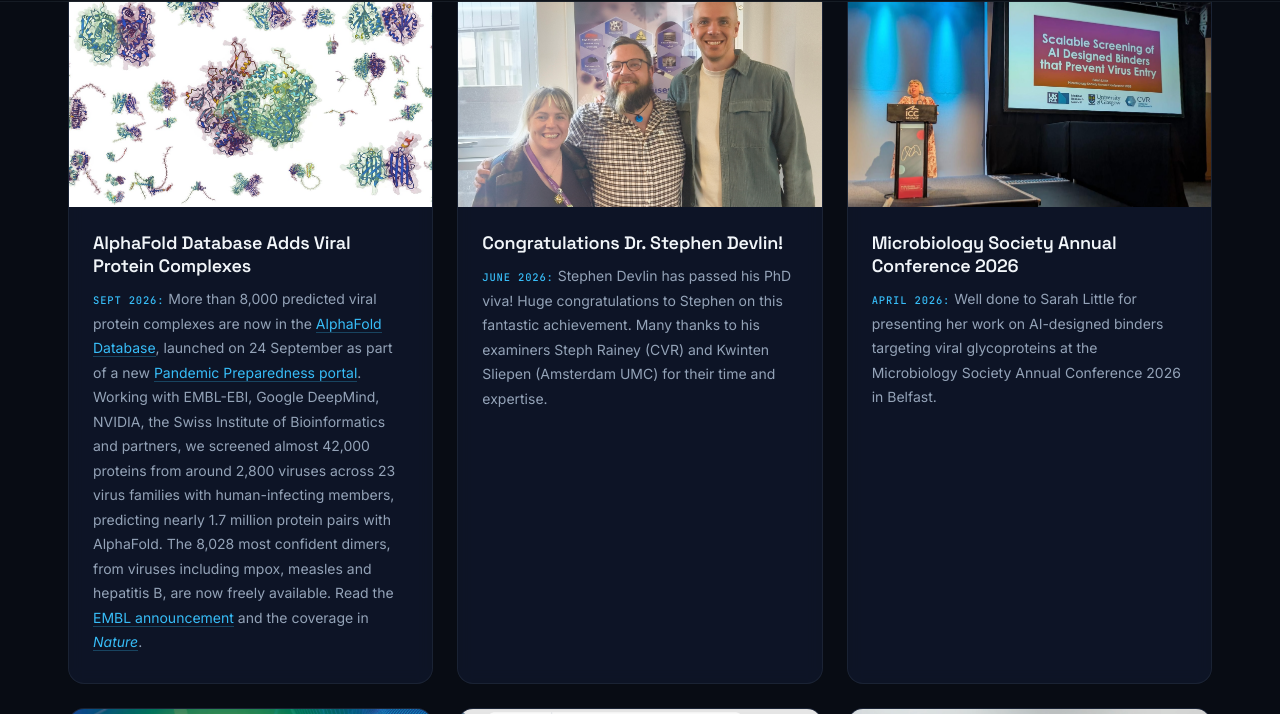
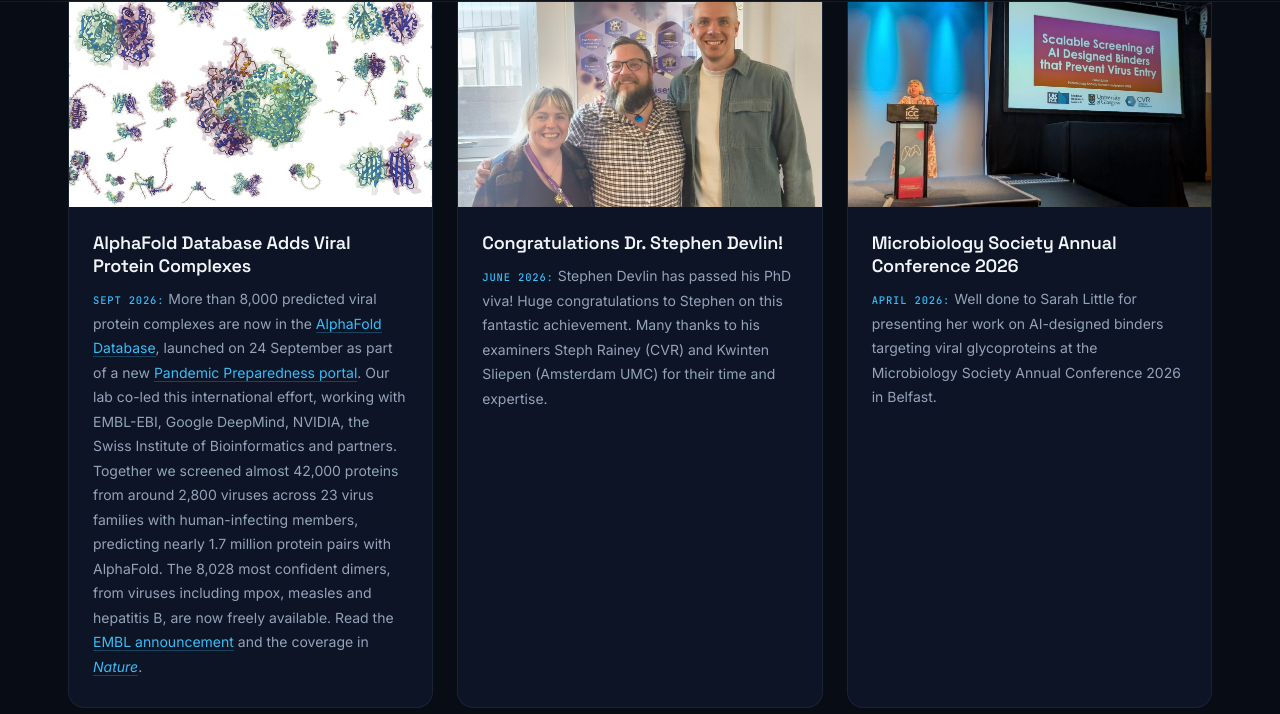
Before and after one commit to GroveLab/GroveLab.github.io, a plain HTML site: page news.html in a window 1280 px wide. Shown: the part 86-800 px from the top of the page. Drawn offline with Linux system fonts and the light colour scheme.

Commit message:
Tweak news article

```diff
--- a/news.html
+++ b/news.html
@@ -38,7 +38,7 @@
                         <img src="assets/images/news/afdb-viral-complexes.jpg" alt="Collage of predicted viral protein complex structures coloured by AlphaFold confidence">
                     </div>
                     <h3>AlphaFold Database Adds Viral Protein Complexes</h3>
-                    <p><strong>Sept 2026:</strong> More than 8,000 predicted viral protein complexes are now in the <a href="https://alphafold.ebi.ac.uk/" target="_blank">AlphaFold Database</a>, launched on 24 September as part of a new <a href="https://alphafold.ebi.ac.uk/search/thematic-tag/pandemic-preparedness" target="_blank">Pandemic Preparedness portal</a>. Working with EMBL-EBI, Google DeepMind, NVIDIA, the Swiss Institute of Bioinformatics and partners, we screened almost 42,000 proteins from around 2,800 viruses across 23 virus families with human-infecting members, predicting nearly 1.7 million protein pairs with AlphaFold. The 8,028 most confident dimers, from viruses including mpox, measles and hepatitis B, are now freely available. Read the <a href="https://www.embl.org/news/science-technology/alphafold-database-adds-viral-protein-complexes-to-support-pandemic-preparedness/" target="_blank">EMBL announcement</a> and the coverage in <a href="https://www.nature.com/articles/d41586-026-03022-1" target="_blank"><em>Nature</em></a>.</p>
+                    <p><strong>Sept 2026:</strong> More than 8,000 predicted viral protein complexes are now in the <a href="https://alphafold.ebi.ac.uk/" target="_blank">AlphaFold Database</a>, launched on 24 September as part of a new <a href="https://alphafold.ebi.ac.uk/search/thematic-tag/pandemic-preparedness" target="_blank">Pandemic Preparedness portal</a>. Our lab co-led this international effort, working with EMBL-EBI, Google DeepMind, NVIDIA, the Swiss Institute of Bioinformatics and partners. Together we screened almost 42,000 proteins from around 2,800 viruses across 23 virus families with human-infecting members, predicting nearly 1.7 million protein pairs with AlphaFold. The 8,028 most confident dimers, from viruses including mpox, measles and hepatitis B, are now freely available. Read the <a href="https://www.embl.org/news/science-technology/alphafold-database-adds-viral-protein-complexes-to-support-pandemic-preparedness/" target="_blank">EMBL announcement</a> and the coverage in <a href="https://www.nature.com/articles/d41586-026-03022-1" target="_blank"><em>Nature</em></a>.</p>
                 </div>
                 <div class="news-item">
                     <div class="news-image">
```
Also changed, not shown: index.html (+1 -1 lines).
